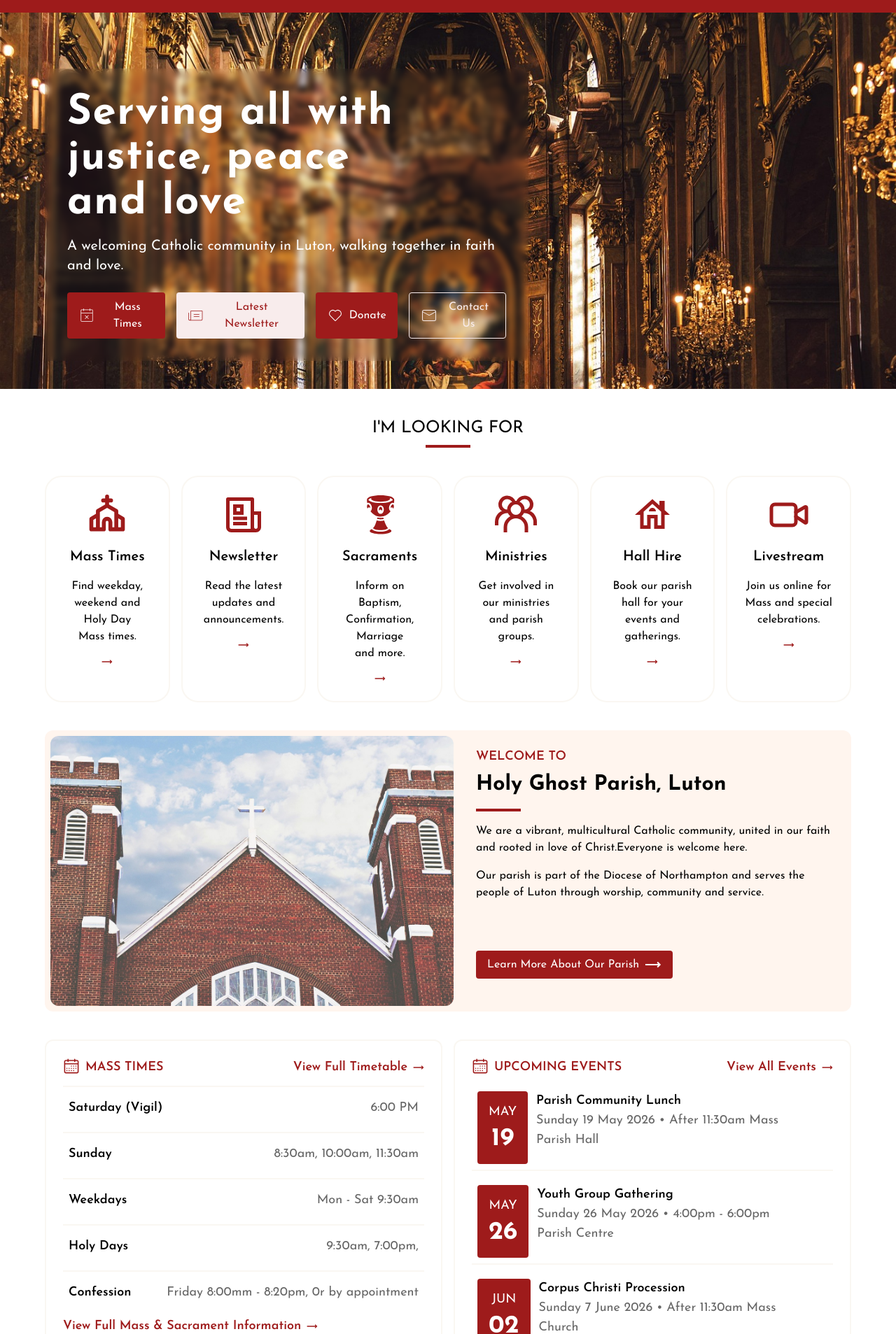
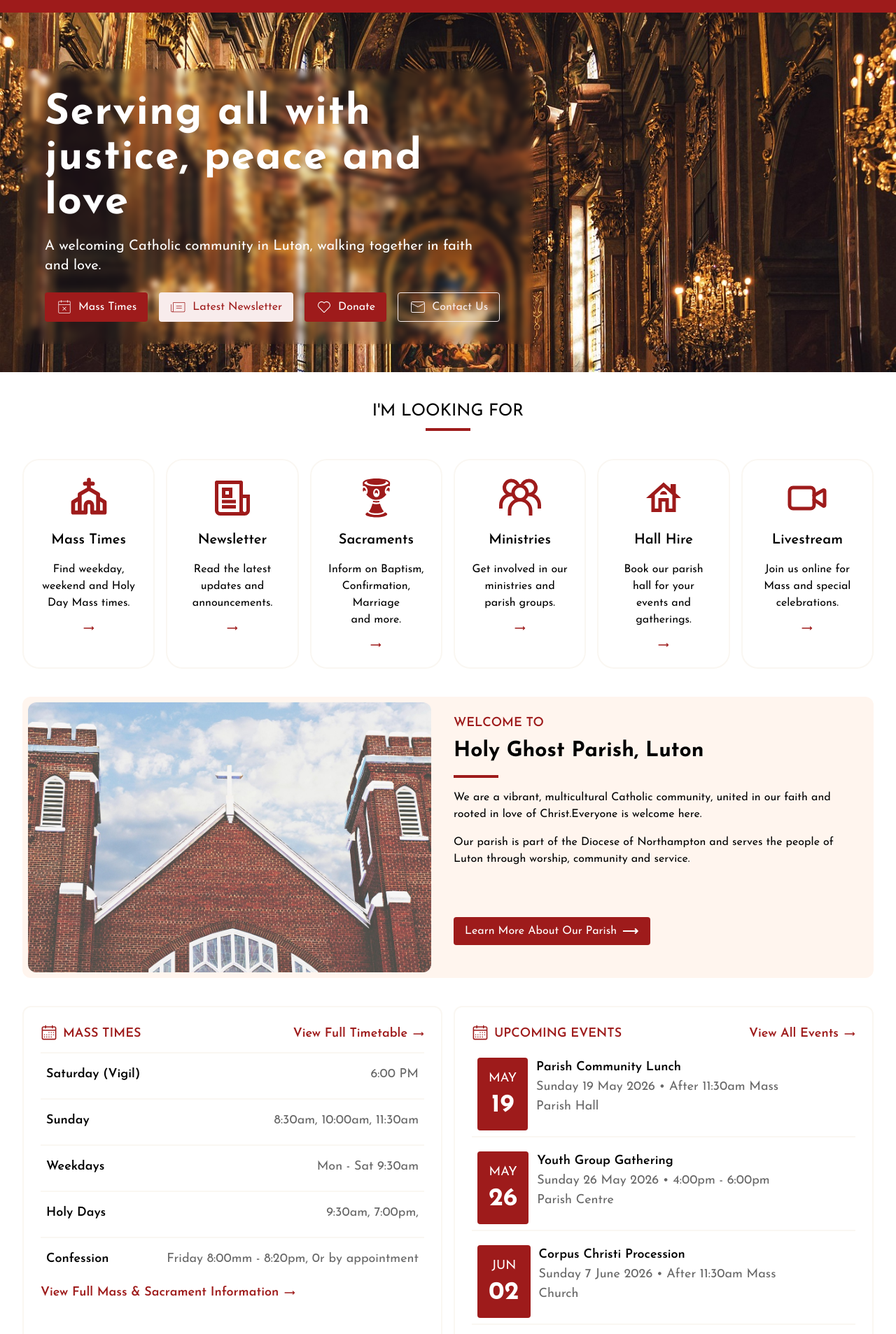
Before and after one commit to Dev-Amadin/parish-web, a React (Vite) app: page / in a window 1280 px wide. Shown: the part 102-2009 px from the top of the page at 70% size. Built offline with nearby package versions, Linux system fonts and the light colour scheme.

Commit message:
px removal and home fixed btn increased in mobile

```diff
--- a/src/App.tsx
+++ b/src/App.tsx
@@ -29,7 +29,7 @@ function App() {
         <div className="fixed bottom-0 right-0 m-5 md:m-10">
           <a
             href="#home"
-            className="flex items-center justify-center w-8 h-8  md:w-15 md:h-15 bg-primary hover:bg-primary-dark
+            className="flex items-center justify-center w-12 h-12  md:w-15 md:h-15 bg-primary hover:bg-primary-dark
           border border-btn-secondary cursor-pointer text-white rounded-full "
           >
             <svg
--- a/src/sections/Hero.tsx
+++ b/src/sections/Hero.tsx
@@ -8,7 +8,7 @@ import { CiMail } from "react-icons/ci";
 function Hero() {
   return (
     <div className="bg-hero bg-cover bg-center h-fit flex justify-center sm:justify-start">
-      <div className="mx-8 mt-10 md:mt-20 mb-10 px-8 w-full">
+      <div className="mx-8 mt-10 md:mt-20 mb-10 w-full">
         <div className="flex flex-col gap-6 xl:w-3/5 backdrop-blur-xs p-8 rounded">
           <div className="flex-1 text-center xl:text-left">
             <h1 className="text-4xl md:text-5xl lg:text-6xl font-bold text-white tracking-wide md:leading-16 text-balance sm:text-pretty">
--- a/src/sections/MasstimesAndEvents.tsx
+++ b/src/sections/MasstimesAndEvents.tsx
@@ -4,7 +4,7 @@ import UpcomingEvents from "../components/UpcomingEvents";
 
 function MasstimesAndEvents() {
   return (
-    <div className="mx-8 my-10 px-8">
+    <div className="mx-8 my-10">
       <div className="grid grid-cols-1 lg:grid-cols-2 gap-4 items-center justify-center">
         <MassTimes />
         <UpcomingEvents />
--- a/src/sections/NewsletterAndSupport.tsx
+++ b/src/sections/NewsletterAndSupport.tsx
@@ -3,7 +3,7 @@ import SupportCard from "../components/SupportCard";
 
 function NewsletterAndSupport() {
   return (
-    <div className="mx-8 my-10 px-8">
+    <div className="mx-8 my-10">
       <div className="grid grid-cols-1 gap-4 lg:grid-cols-2">
         <NewsletterCard/>
         <SupportCard />
--- a/src/sections/QuickActions.tsx
+++ b/src/sections/QuickActions.tsx
@@ -5,7 +5,7 @@ import { quickActions } from "../data/data";
 
 const QuickActions = () => {
   return (
-    <div className="mx-8 my-10 px-8">
+    <div className="mx-8 my-10">
       <div className="flex flex-col items-center justify-center">
         <h3 className="text-2xl">I'M LOOKING FOR</h3>
         <div className="w-16 h-1 bg-primary mt-2"></div>
--- a/src/sections/WelcomeMessage.tsx
+++ b/src/sections/WelcomeMessage.tsx
@@ -5,7 +5,7 @@ import { welcomeMessage } from "../data/data";
 
 const WelcomeMessage = () => {
   return (
-    <div className="mx-8 my-10 px-8">
+    <div className="mx-8 my-10">
       <div className="grid lg:grid-flow-col grid-rows-3 gap-4 bg-cream-highlight p-2 rounded-xl ">
         <div className="md:row-span-3 bg-cover bg-center w-auto h-full lg:w-xl bg-[url(./assets/welcome_bg.jpg)] rounded-xl"></div>
         <div className="md:col-span-2 row-span-2 max-lg:order-first p-4">
```
